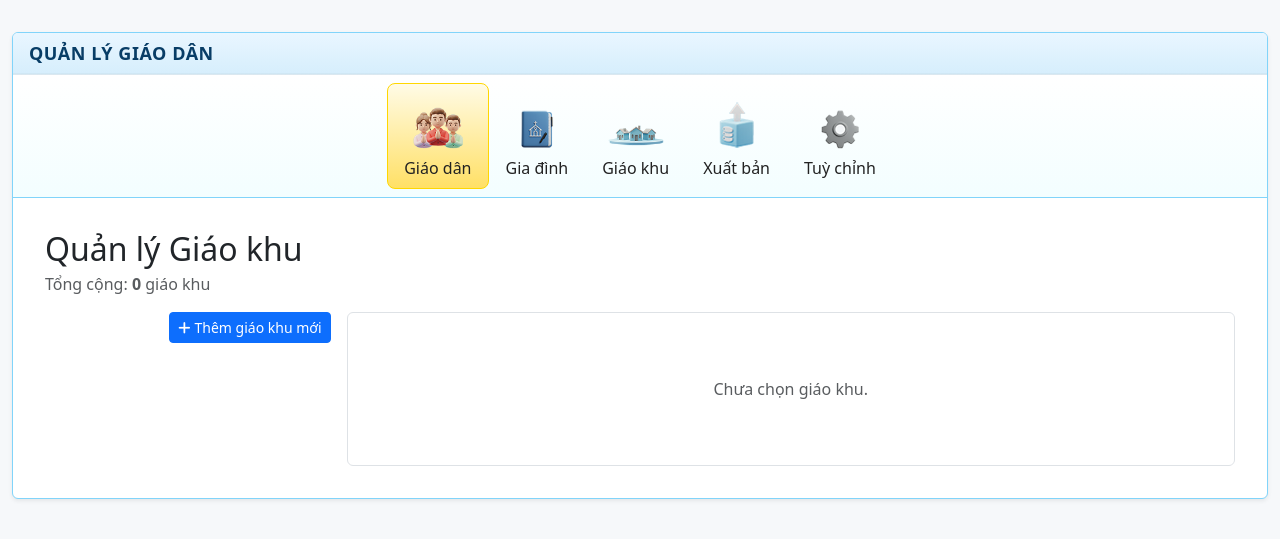
After one commit to ngoc426123/QuanLyGiaoDan, a CodeIgniter 4 app: the page made by app/Views/Zone.php in a window 1280 px wide. The commit adds this page. Shown: the top 539 px of the page. Run offline with PHP 8.4 and a stand-in for CodeIgniter, Linux system fonts and the light colour scheme; the template is opened without the code that fills it, so the values that code supplies are empty; some libraries are stand-ins or nearby versions.

Commit message:
Refactor Zone view UI: master-detail layout, improved left list, overview metrics, and add new zone button. Remove unnecessary borders and padding.

```diff
--- a/app/Config/Routes.php
+++ b/app/Config/Routes.php
@@ -8,3 +8,4 @@ use CodeIgniter\Router\RouteCollection;
 $routes->get('/', 'Person::index');
 $routes->get('/family', 'Family::index');
 $routes->get('/person', 'Person::index');
+$routes->get('/zone', 'Zone::index');
--- /dev/null
+++ b/app/Views/Zone.php
@@ -0,0 +1,145 @@
+<?= $this->extend('layout') ?>
+
+<?= $this->section('content') ?>
+<div class="d-flex flex-column mb-3">
+    <h2 class="mb-1">Quản lý Giáo khu</h2>
+    <div class="text-muted">Tổng cộng: <strong><?= esc($total_zones ?? 0) ?></strong> giáo khu</div>
+</div>
+
+<div class="row g-3">
+    <!-- Left: Zone list -->
+    <div class="col-lg-3">
+    <div style="max-height: 70vh; overflow:auto;">
+            <div class="mb-2 text-end">
+                <button class="btn btn-primary btn-sm" type="button">
+                    <i class="fas fa-plus me-1"></i>Thêm giáo khu mới
+                </button>
+            </div>
+            <ul class="list-group" id="zoneList">
+                <?php foreach (($zones ?? []) as $zone): $active = ($selected_id ?? 0) === ($zone['id'] ?? -1); ?>
+                    <li class="list-group-item d-flex align-items-center <?= $active ? 'active text-white' : '' ?> position-relative">
+                        <div class="me-2">
+                            <div class="fw-semibold"><?= esc($zone['name']) ?></div>
+                            <div class="small <?= $active ? 'text-white-50' : 'text-muted' ?>">Trưởng khu: <?= esc($zone['leader']) ?></div>
+                        </div>
+                        <span class="badge bg-secondary rounded-pill ms-auto"><?= esc($zone['families_count']) ?></span>
+                        <a href="<?= site_url('zone?id=' . (int)$zone['id']) ?>" class="stretched-link" aria-label="Xem <?= esc($zone['name']) ?>"></a>
+                    </li>
+                <?php endforeach; ?>
+            </ul>
+        </div>
+    </div>
+
+    <!-- Right: Detail -->
+    <div class="col-lg-9">
+        <div class="bg-white border rounded p-3">
+            <?php if (!empty($selected_zone)): ?>
+            <div class="d-flex justify-content-between align-items-start mb-3">
+                <div>
+                    <h4 class="mb-1"><?= esc($selected_zone['name']) ?></h4>
+                    <div class="text-muted small">
+                        <i class="fas fa-user me-1"></i>Trưởng khu: <?= esc($selected_zone['leader']) ?>
+                        <span class="mx-2">|</span>
+                        <i class="fas fa-phone me-1"></i><?= esc($selected_zone['phone']) ?>
+                        <span class="mx-2">|</span>
+                        <i class="fas fa-location-dot me-1"></i><?= esc($selected_zone['address']) ?>
+                    </div>
+                </div>
+                <div>
+                    <button class="btn btn-sm btn-outline-primary me-2"><i class="fas fa-edit me-1"></i>Chỉnh sửa</button>
+                    <button class="btn btn-sm btn-primary"><i class="fas fa-plus me-1"></i>Thêm gia đình</button>
+                </div>
+            </div>
+
+            <!-- Tabs -->
+            <ul class="nav nav-tabs" id="zoneTabs" role="tablist">
+                <li class="nav-item" role="presentation">
+                    <button class="nav-link active" id="tab-overview" data-bs-toggle="tab" data-bs-target="#pane-overview" type="button" role="tab">Tổng quan</button>
+                </li>
+                <li class="nav-item" role="presentation">
+                    <button class="nav-link" id="tab-families" data-bs-toggle="tab" data-bs-target="#pane-families" type="button" role="tab">Gia đình</button>
+                </li>
+                <li class="nav-item" role="presentation">
+                    <button class="nav-link" id="tab-notes" data-bs-toggle="tab" data-bs-target="#pane-notes" type="button" role="tab">Ghi chú</button>
+                </li>
+            </ul>
+
+            <div class="tab-content pt-3">
+                <!-- Overview -->
+                <div class="tab-pane fade show active" id="pane-overview" role="tabpanel">
+                    <?php $ov = $details['overview'] ?? []; ?>
+                    <div class="row g-3">
+                        <div class="col-md-3 col-6">
+                            <div class="p-3 border rounded text-center">
+                                <div class="text-muted small">Gia đình</div>
+                                <div class="fs-4 fw-bold"><?= (int)($ov['families_count'] ?? 0) ?></div>
+                            </div>
+                        </div>
+                        <div class="col-md-3 col-6">
+                            <div class="p-3 border rounded text-center">
+                                <div class="text-muted small">Giáo dân</div>
+                                <div class="fs-4 fw-bold"><?= (int)($ov['members_count'] ?? 0) ?></div>
+                            </div>
+                        </div>
+                        <div class="col-md-3 col-6">
+                            <div class="p-3 border rounded text-center">
+                                <div class="text-muted small">Nam</div>
+                                <div class="fs-5 fw-bold text-primary"><?= (int)($ov['male'] ?? 0) ?></div>
+                            </div>
+                        </div>
+                        <div class="col-md-3 col-6">
+                            <div class="p-3 border rounded text-center">
+                                <div class="text-muted small">Nữ</div>
+                                <div class="fs-5 fw-bold text-pink"><?= (int)($ov['female'] ?? 0) ?></div>
+                            </div>
+                        </div>
+                    </div>
+                </div>
+
+                <!-- Families -->
+                <div class="tab-pane fade" id="pane-families" role="tabpanel">
+                    <div class="table-responsive">
+                        <table class="table align-middle">
+                            <thead>
+                                <tr>
+                                    <th>Gia đình</th>
+                                    <th>Chủ hộ</th>
+                                    <th>Thành viên</th>
+                                    <th>Điện thoại</th>
+                                    <th>Địa chỉ</th>
+                                    <th></th>
+                                </tr>
+                            </thead>
+                            <tbody>
+                                <?php foreach (($details['families'] ?? []) as $f): ?>
+                                <tr>
+                                    <td class="fw-semibold"><i class="fas fa-home text-info me-1"></i><?= esc($f['name']) ?></td>
+                                    <td><?= esc($f['head']) ?></td>
+                                    <td><?= (int)($f['members'] ?? 0) ?></td>
+                                    <td><?= esc($f['phone']) ?></td>
+                                    <td><?= esc($f['address']) ?></td>
+                                    <td class="text-end"><button class="btn btn-sm btn-outline-secondary"><i class="fas fa-eye"></i></button></td>
+                                </tr>
+                                <?php endforeach; ?>
+                                <?php if (empty($details['families'])): ?>
+                                <tr><td colspan="6" class="text-center text-muted">Chưa có gia đình nào.</td></tr>
+                                <?php endif; ?>
+                            </tbody>
+                        </table>
+                    </div>
+                </div>
+
+                <!-- Notes -->
+                <div class="tab-pane fade" id="pane-notes" role="tabpanel">
+                    <div class="mb-2 text-muted small">Ghi chú</div>
+                    <div class="border rounded p-3 bg-light"><?= esc($details['notes'] ?? 'Chưa có ghi chú.') ?></div>
+                </div>
+            </div>
+            <?php else: ?>
+            <div class="text-center text-muted py-5">Chưa chọn giáo khu.</div>
+            <?php endif; ?>
+        </div>
+    </div>
+ </div>
+
+<?= $this->endSection() ?>
--- a/app/Views/layout.php
+++ b/app/Views/layout.php
@@ -22,7 +22,7 @@
                     </a>
                 </li>
                 <li class="nav-item">
-                    <a href="#" class="nav-link d-flex flex-column align-items-center" style="color:#222; font-weight:300;">
+                    <a href="<?= site_url('zone') ?>" class="nav-link <?= ($activeTab === 'zone') ? 'active' : '' ?> d-flex flex-column align-items-center" style="color:#222; font-weight:300; <?= ($activeTab === 'zone') ? 'background:linear-gradient(180deg, #fff 0%, #e0f2ff 100%);' : '' ?>">
                         <img src="<?= base_url('images/icons/icon_church_zone.png') ?>" alt="Giáo khu" class="mb-1" style="height:60px;">
                         <span class="fw-light">Giáo khu</span>
                     </a>
```
Also changed, not shown: app/Controllers/Zone.php (added, +130 -0 lines), public/images/icons/icon_church.png (added), public/images/icons/icon_church_zone.png.
